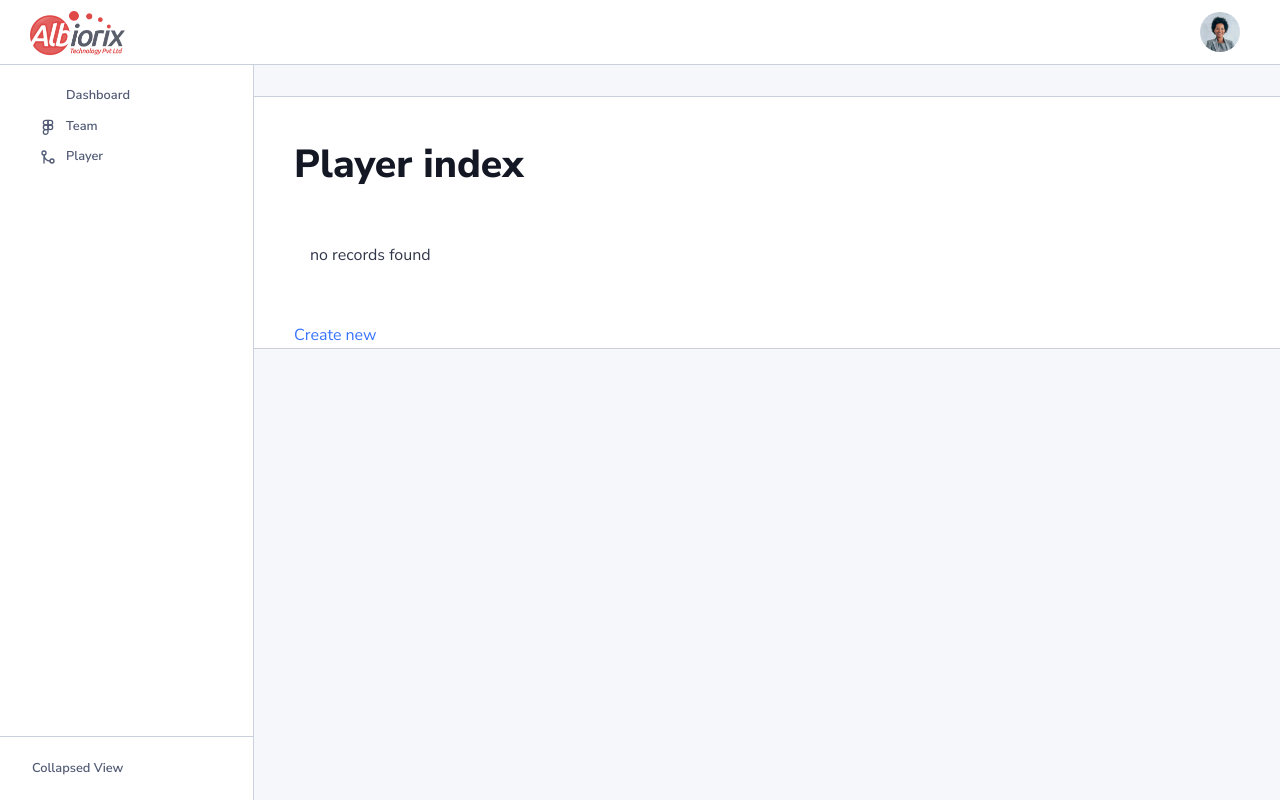
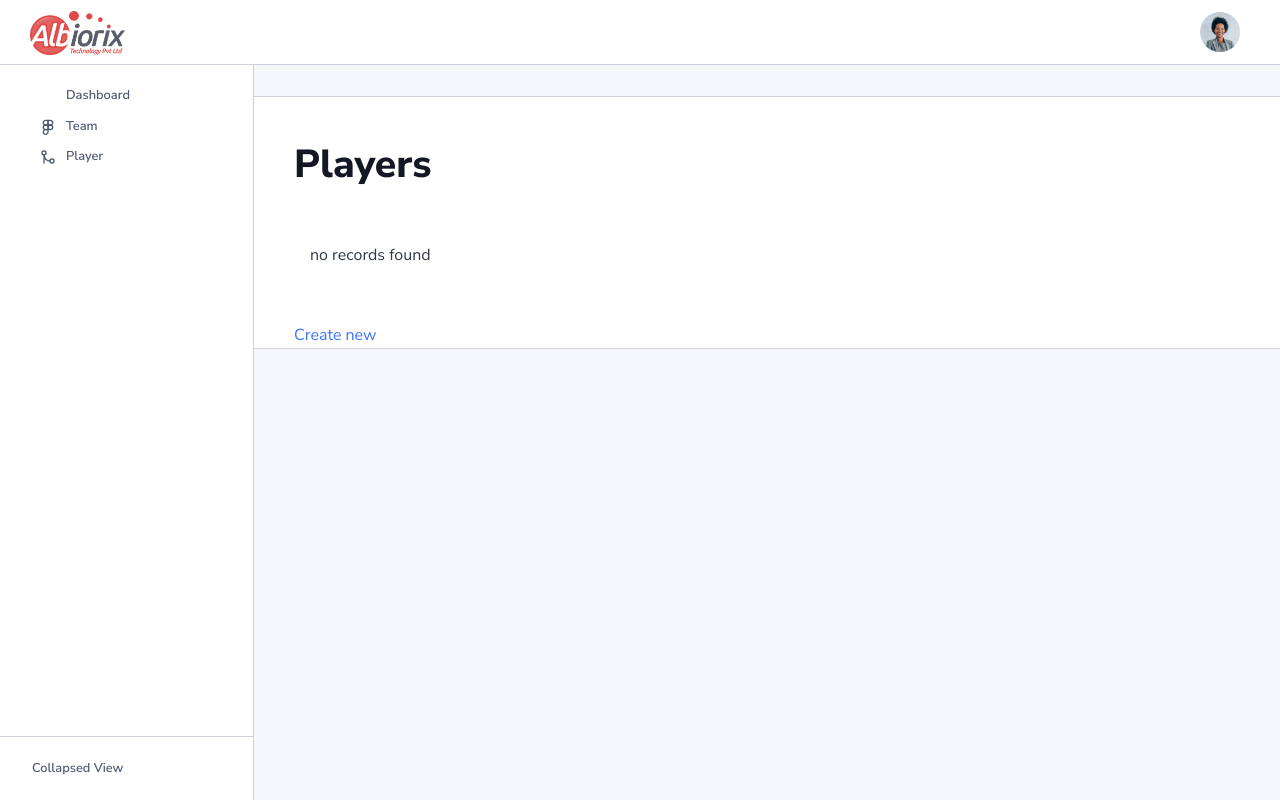
Before and after one commit to herrymandaliya/football, a Symfony app: template templates/player/index.html.twig in a window 1280 px wide. Run offline with Twig, Linux system fonts and the light colour scheme; the template is opened without the code that fills it, so the values that code supplies are empty; some libraries are stand-ins or nearby versions.

Commit message:
fixed some minor bugs

```diff
--- a/templates/player/index.html.twig
+++ b/templates/player/index.html.twig
@@ -1,9 +1,10 @@
 {% extends 'base.html.twig' %}
 
-{% block title %}Player index{% endblock %}
+{% block title %}Player index
+{% endblock %}
 
 {% block body %}
-    <h1>Player index</h1>
+	<h1>Players</h1>
 
 	{# <table class="table">
 	        <thead>
@@ -43,7 +44,7 @@
 				{% for key, player in players %}
 					<div>
 						<a href="#">Buy</a>
-                <a href="#">Shell</a>
+						<a href="#">Sell</a>
 						<a href="{{ path('app_player_edit', {'id': player.id}) }}" class="player">
 							<div class="img-player">
 								<img src="{{ asset(player_dir ~ player.image ) }}" alt="Player-img">
@@ -51,7 +52,8 @@
 
 							<div class="info-player">
 								<div class="name-player">
-                            <h2>{{ player.firstname }} {{ player.lastname }}</h2>
+									<h2>{{ player.firstname }}
+										{{ player.lastname }}</h2>
 								</div>
 							</div>
 						</a>
```
Also changed, not shown: templates/team/index.html.twig (+4 -8 lines), templates/team/_form.html.twig (line endings or trailing spaces). Lines whose indentation alone changed are shown as unchanged.
